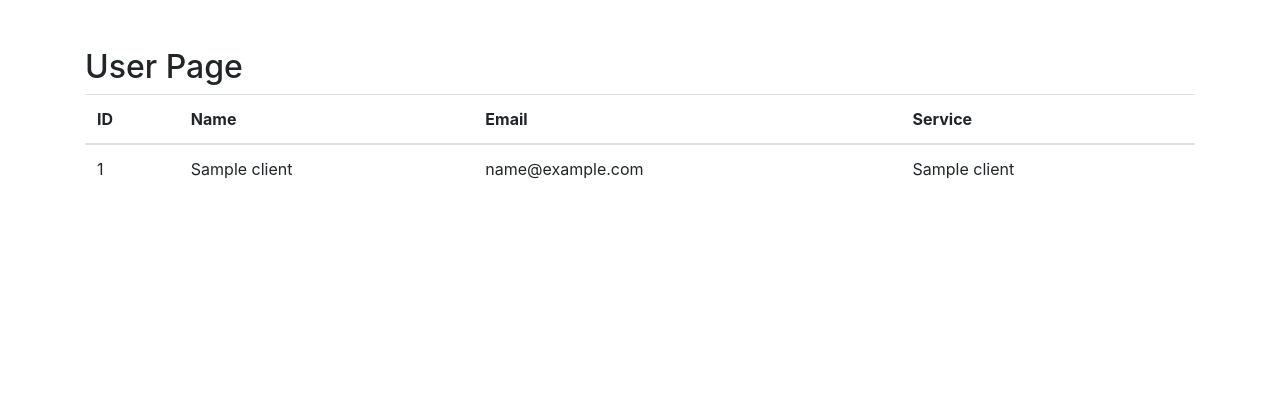
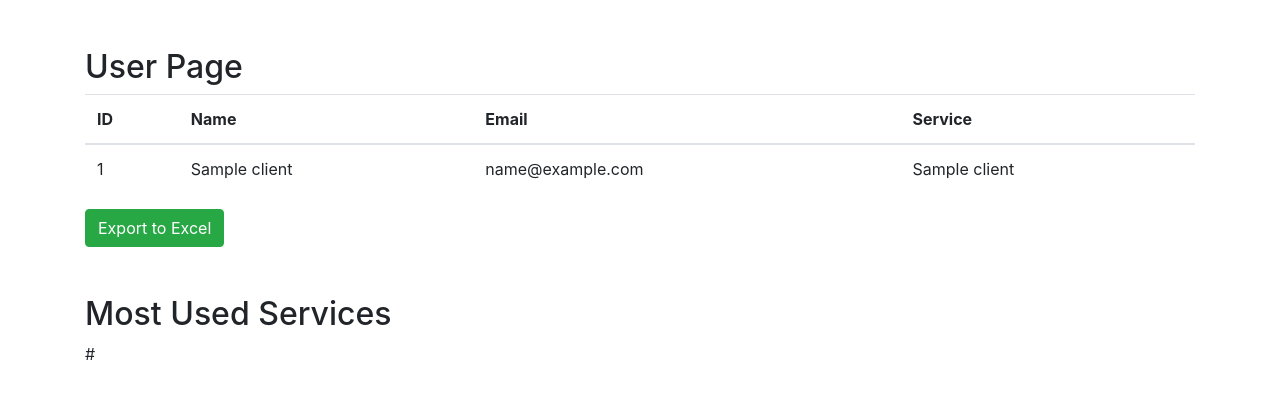
Before and after one commit to sirjoaogoncalves/uFLASKmySQL, a Flask app: template templates/user_page.html in a window 1280 px wide. Shown: the part 56-455 px from the top of the page. Run offline with Flask 3, Linux system fonts and the light colour scheme; the visitor is signed in with stand-in values (Sample User, id 1); the template is opened without the code that fills it: most values are stand-ins (such as "Sample title", 1, 10 or a date in 2020); some libraries are stand-ins or nearby versions.

Commit message:
upload on render

```diff
--- a/app.py
+++ b/app.py
@@ -29,7 +29,7 @@
     return False
 
 
-# Function to generate plot of most used services
+
 def generate_plot():
     try:
         conn = create_connection()
@@ -39,13 +39,13 @@
         cursor.close()
         conn.close()
 
-        # Extract service names and counts from query result
+
         services = [row[0] for row in service_data]
         counts = [row[1] for row in service_data]
 
-        # Create a Plotly bar chart
+
         fig = go.Figure(data=[go.Bar(x=services, y=counts)])
-        fig.update_layout(title='Most Used Services', xaxis_title='Service', yaxis_title='Number of Clients')
+        fig.update_layout(xaxis_title='Service', yaxis_title='Number of Clients')
 
         # Convert the Plotly figure to HTML
         plot_div = fig.to_html(full_html=False)
@@ -125,7 +125,7 @@
         if is_admin():
             return render_template('dashboard.html', clients=clients, plot_url=generate_plot(), is_admin=is_admin)
         else:
-            return render_template('user_page.html', clients=clients, is_admin=is_admin)
+            return render_template('user_page.html', clients=clients, plot_url=generate_plot() ,is_admin=is_admin)
     return redirect(url_for('login'))
 
 
@@ -237,41 +237,48 @@
         return redirect(url_for('dashboard'))
 
 
-@app.route('/services/edit/<int:id>', methods=['GET', 'POST'])
-def edit_service(id):
+@app.route('/services/edit', methods=['GET', 'POST'])
+def edit_services():
     if is_admin():
         if request.method == 'GET':
             conn = create_connection()
             cursor = conn.cursor()
-            cursor.execute('SELECT * FROM services WHERE id = %s', (id,))
-            service = cursor.fetchone()
+            cursor.execute('SELECT * FROM services')
+            services = cursor.fetchall()
             cursor.close()
             conn.close()
-            if service:
-                service_dict = {
-                    'id': service[0],
-                    'name': service[1],
-                    'description': service[2]
-                }
-                return render_template('edit_service.html', service=service_dict)
+
+            if services:
+                services_list = []
+                for service in services:
+                    service_dict = {
+                        'id': service[0],
+                        'name': service[1]}
+                    services_list.append(service_dict)
+
+                return render_template('edit_services.html', services=services_list)
             else:
-                flash('Service not found', 'error')
+                flash('No services found', 'info')
                 return redirect(url_for('dashboard'))
         elif request.method == 'POST':
-            name = request.form['name']
+            service_id = request.form['serviceSelect']
             description = request.form['description']
-            # Update service in the database
+
+
             conn = create_connection()
             cursor = conn.cursor()
-            cursor.execute('UPDATE services SET name = %s, description = %s WHERE id = %s', (name, description, id))
+            cursor.execute('UPDATE services SET description = %s WHERE id = %s', (description, service_id))
             conn.commit()
             cursor.close()
             conn.close()
+
             flash('Service updated successfully', 'success')
             return redirect(url_for('dashboard'))
+        pass
     else:
         flash('You are not authorized to access this page.', 'error')
         return redirect(url_for('dashboard'))
+
 
 
 @app.route('/services/delete/<int:id>')
--- a/templates/user_page.html
+++ b/templates/user_page.html
@@ -53,6 +53,13 @@
                 {% endfor %}
             </tbody>
         </table>
+        <div class="mt-3">
+            <a href="{{ url_for('export_to_excel') }}" class="btn btn-success">Export to Excel</a>
+        </div>
+        <h2 class="mt-5">Most Used Services</h2>
+            <div>
+                {{ plot_url | safe }}
+            </div>
     </div>
 
     <!-- Bootstrap JS -->
```
Also changed, not shown: requirements.txt (added, +373 -0 lines), templates/dashboard.html (+6 -5 lines), templates/edit_services.html (renamed from templates/edit_service.html, +12 -6 lines), 2 other files.
